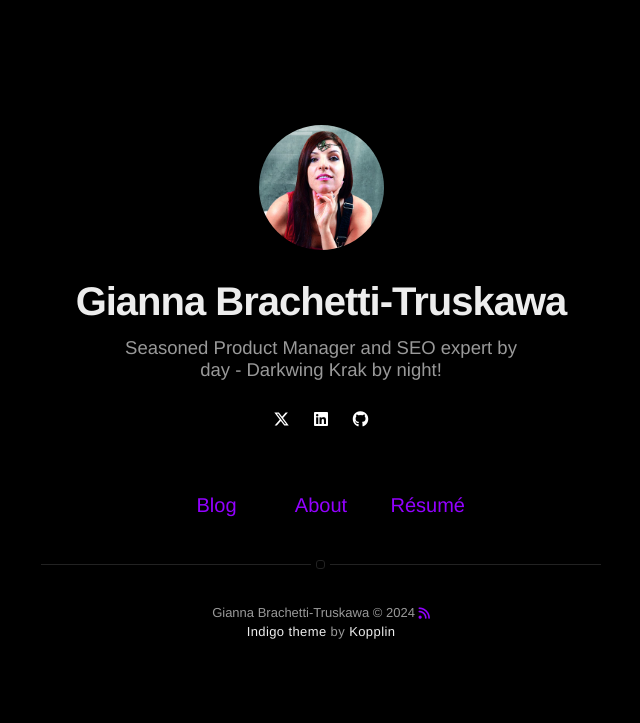
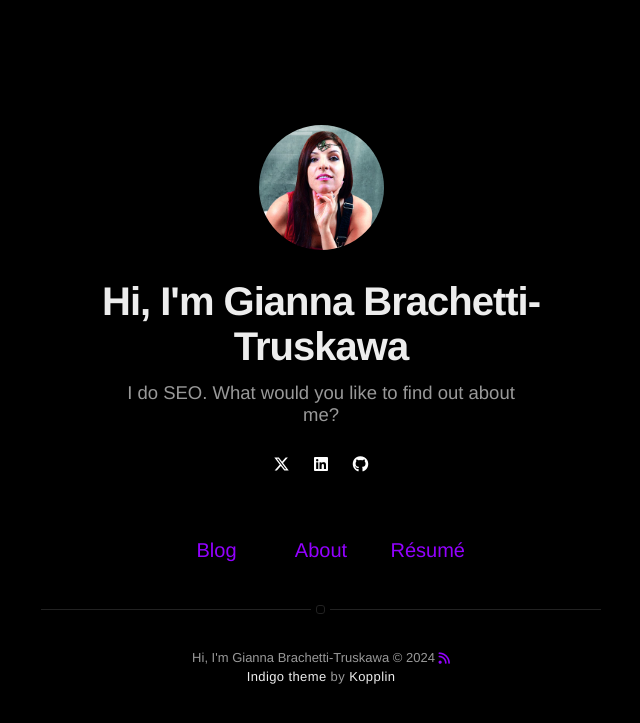
Before and after one commit to tentaclequing/tentaclequing.github.io, a Jekyll site: the page built from index.html, in a window 1280 px wide. Shown: the top 723 px of the page, without its empty margins (319-959 px from the left). Built offline with Jekyll 4.4.1, drawn with Linux system fonts in a browser that asks for light colours; nearby versions of some CDN libraries.

Commit message:
Update config

```diff
--- a/_config.yml
+++ b/_config.yml
@@ -1,6 +1,6 @@
 # main text of home
-title: Gianna Brachetti-Truskawa
-bio: Seasoned Product Manager and SEO expert by day - Darkwing Krak by night!
+title: Hi, I'm Gianna Brachetti-Truskawa
+bio: I do SEO. What would you like to find out about me?
 
 # twitter summary info
 description: Gianna Brachetti-Truskawa - SEO and Product Management
```
